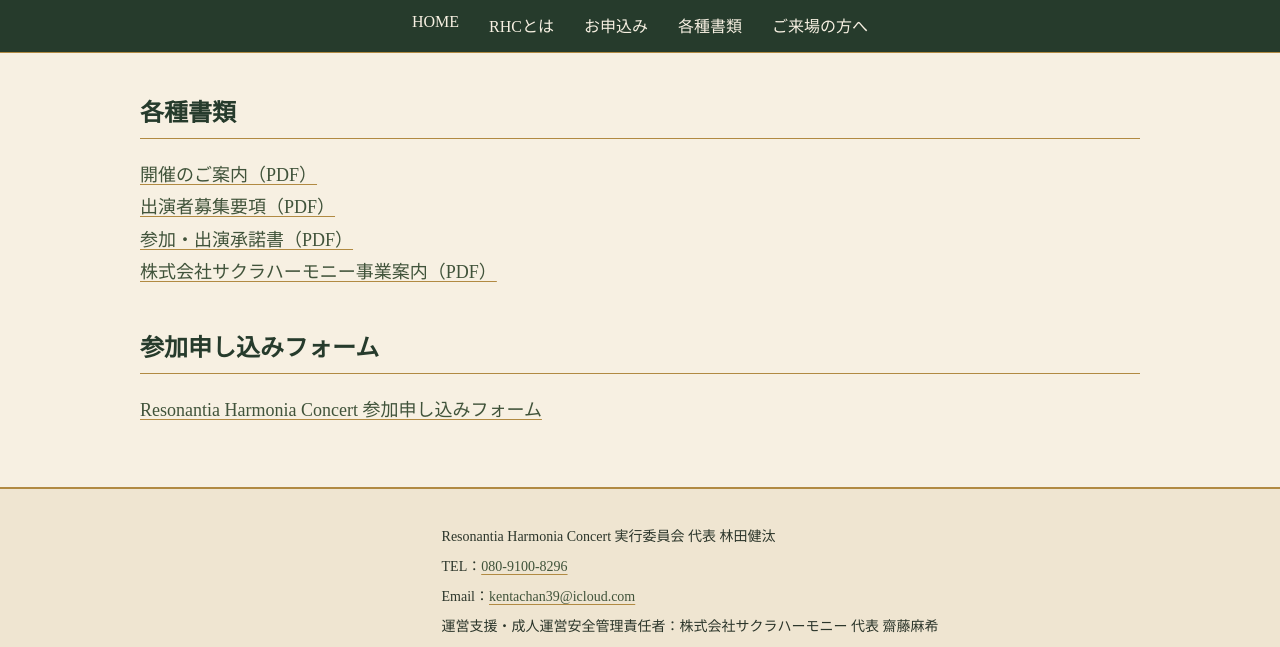
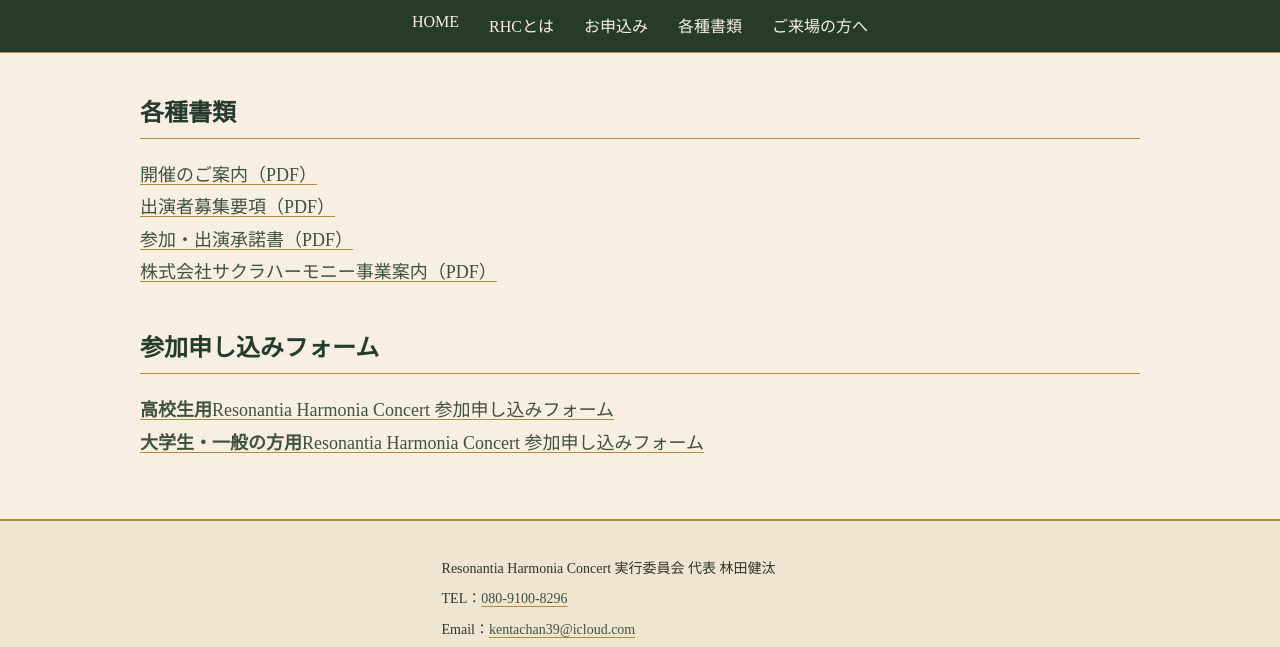
Before and after one commit to RHC-kumamoto/Resonantia-Harmonia-Concert, a plain HTML site: page documents.html in a window 1280 px wide. Shown: the part 143-790 px from the top of the page. Drawn offline with Linux system fonts and the light colour scheme.

Commit message:
Enhance links with rel attribute for security
Added 'rel' attribute for security to links.

```diff
--- a/documents.html
+++ b/documents.html
@@ -35,8 +35,13 @@
         <h2>参加申し込みフォーム</h2>
 
         <p>
-            <a href="https://docs.google.com/forms/d/e/1FAIpQLScHl9zlCWB2_wut4iedDNeGE-rcU9-S-yfXneR4IWRNYsq64Q/viewform" target="_blank">
-                Resonantia Harmonia Concert 参加申し込みフォーム
+            <a href="https://docs.google.com/forms/d/e/1FAIpQLScHl9zlCWB2_wut4iedDNeGE-rcU9-S-yfXneR4IWRNYsq64Q/viewform"
+               target="_blank" rel="noopener noreferrer">
+                <strong>高校生用</strong>Resonantia Harmonia Concert 参加申し込みフォーム
+            </a><br>
+            <a href="https://docs.google.com/forms/d/e/1FAIpQLScHl9zlCWB2_wut4iedDNeGE-rcU9-S-yfXneR4IWRNYsq64Q/viewform"
+               target="_blank" rel="noopener noreferrer">
+                <strong>大学生・一般の方用</strong>Resonantia Harmonia Concert 参加申し込みフォーム
             </a>
         </p>
 
```
